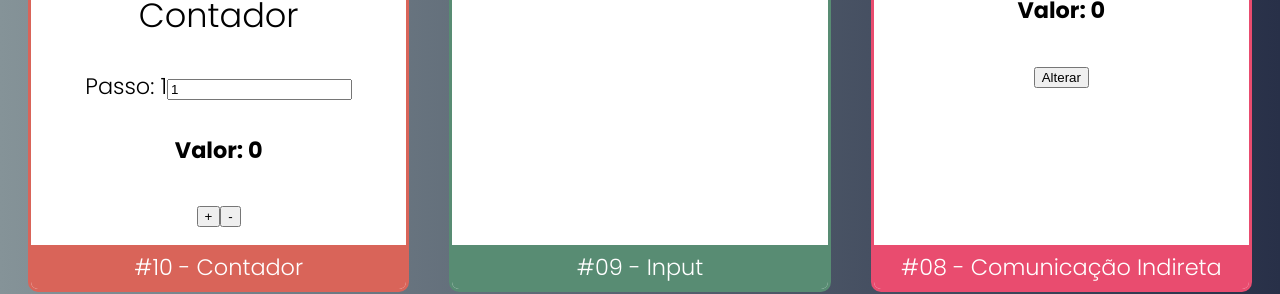
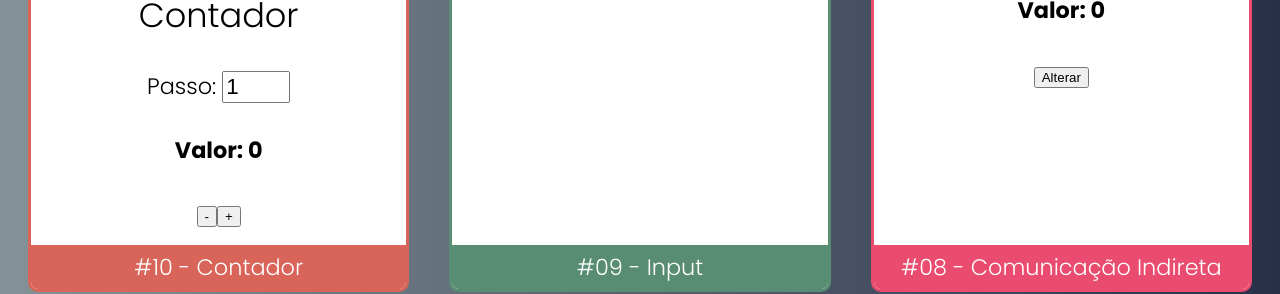
Before and after one commit to LenglerWeb/React-Cod3rs-Fundamentos, a React (Create React App) app: page / in a window 1280 px wide. Shown: the part 244-538 px from the top of the page. Built offline with nearby package versions, Linux system fonts and the light colour scheme.

Commit message:
trocado a posição dos botões - e +

```diff
--- a/src/components/contador/Contador.css
+++ b/src/components/contador/Contador.css
@@ -0,0 +1,4 @@
+.Contador input {
+    font-size: 1.4rem;
+    width: 60px
+}
--- a/src/components/contador/Contador.jsx
+++ b/src/components/contador/Contador.jsx
@@ -1,3 +1,4 @@
+import './Contador.css'
 import React, { Component } from 'react'
 
 export default class Contador extends Component {
@@ -23,10 +24,10 @@ export default class Contador extends Component {
 
     render() {
         return (
-            <div>
+            <div className='Contador'>
                 <h2>Contador</h2>
                 <div>
-                    <label for="passoInput">Passo: {this.state.passo}</label>
+                    <label for="passoInput">Passo: </label>
                     <input id="passoInput" type="number"
                         value={this.state.passo}
                         onChange={e => this.setState({ passo: +e.target.value })}/>
@@ -35,8 +36,8 @@ export default class Contador extends Component {
                 <h4>Valor: {this.state.valor}</h4>
 
                 <div>
+                    <button onClick={this.dec}>-</button>
                     <button onClick={this.inc}>+</button>
-                    <button onClick={this.dec}>-</button>
                 </div>
             </div>
         )
```
Also changed, not shown: 1 other file (tests, documents, lock files or other folders).
